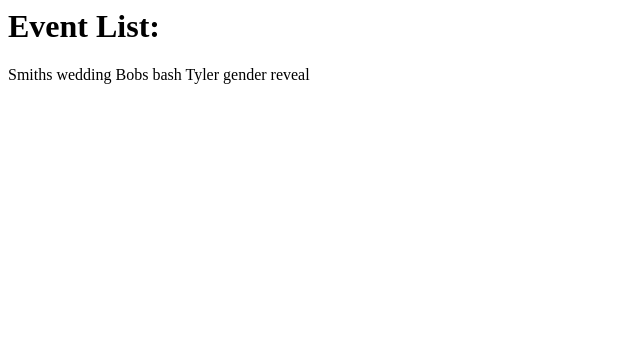
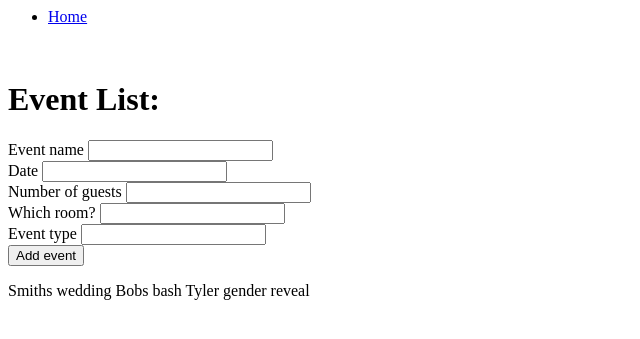
Before and after one commit to PeterKWIlliams/LAB_WK_3_day_4, a Flask app: page /events in a window 1280 px wide. Shown: the top 339 px of the page, without its empty margins (0-640 px from the left). Run offline with Flask 2, Linux system fonts and the light colour scheme.

Commit message:
created event form

```diff
--- a/LAB_WK_3_Day_4/templates/base.html
+++ b/LAB_WK_3_Day_4/templates/base.html
@@ -13,6 +13,6 @@
     <br>
     {% block content %}
 
-    {%end block content%}
+    {% endblock %}
     </body>
 </html>
--- a/LAB_WK_3_Day_4/templates/index.html
+++ b/LAB_WK_3_Day_4/templates/index.html
@@ -1,8 +1,29 @@
+{% extends "base.html" %}
+{% block content %}
+  <h1>Event List:</h1>
+  <form action = "/events" method ="post">
+      <label for = "name">Event name</label>
+      <input type = "text" name="name" id="name">
+      <br>
+      <label for = "date">Date</label>
+      <input type = "text" name="date" id="date">
+      <br>
+      <label for = "num_guests">Number of guests</label>
+      <input type = "number" name ="num_guests" id="num_guests">
+      <br>
+      <label for = "room_location">Which room?</label>
+      <input type = "text" name="room_location" id="room_location">
+      <br>
+      <label for = "description">Event type</label>
+      <input type = "text" name="description" id="description">
+      <br>
+      <input type ="submit" value = "Add event">
+  </form>
 
-  <h1>Event List:</h1>
   {% for event in events%}
  {{event.name}}
 
   {% endfor %}
-</body>
-</html>
+
+
+{% endblock %}
```
